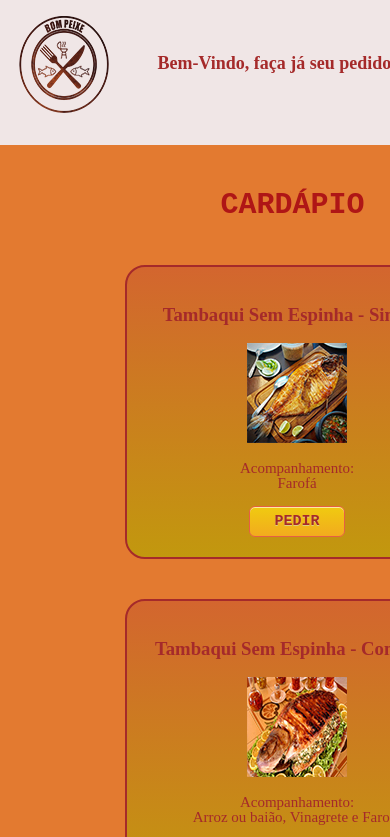
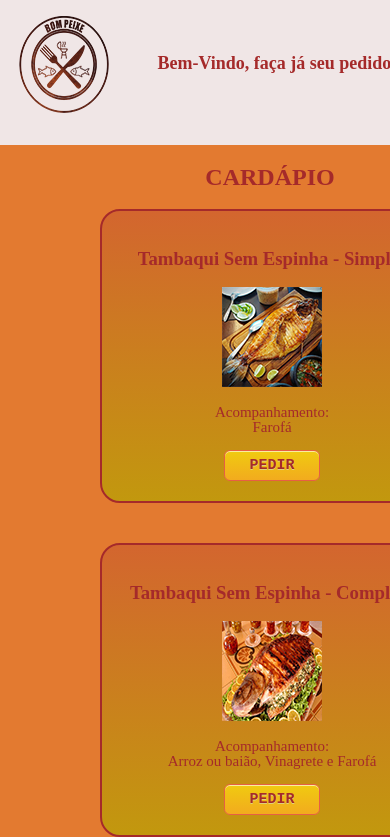
Before and after one commit to TalissonRaian/deliverybompeixe, a plain HTML site: page index.html in a window 390 px wide. Shown: the top 837 px of the page. Drawn offline with Linux system fonts and the light colour scheme.

Commit message:
ajuste de centralização

```diff
--- a/index.html
+++ b/index.html
@@ -24,11 +24,9 @@
         </header>
     </div>
     <main class="cont-principal">
-        <div class="titulocad">
-            <h2>CARDÁPIO</h2>
-        </div>
 
         <div class="cardapio">
+            <h2 class="titulo-card">CARDÁPIO</h2>
             <div class="itens">
                 <nav class="simples">
                     <h3 class="tambsimples">Tambaqui Sem Espinha - Simples</h3>
--- a/pag.css
+++ b/pag.css
@@ -140,9 +140,9 @@ body{
         width: 570px;
     }
 
-     .logo{
+    .logo{
         margin: 15px 0 10px;
-     }
+    }
     .listmenu{
         padding: 30px 0px 0px;
     }
@@ -162,29 +162,30 @@ body{
         font-family: 'Times New Roman', Times, serif;
     }
 
-    .titulocad{
-    top: 50%;
-    left: 50%;
-    width: 50%;
-    position: relative;
-    }
     .cardapio{
         display: flex;
         justify-content: center;
+        flex-direction: column;
+    }
+    .titulo-card{
+       width: 200px;
+	    margin: 0 170px;
+        color: brown;
     }
 
     .simples .completo{
         font-size: 10px;
-        display: flex;
+        display:flex;
     }
 
     .itens{
-        width: 180px;
-        display: flex;
+        width: 230px;
+	    margin-left: auto;
+	    margin-right: auto;
         flex-direction: column
     }
     .ifood{
-        width: 180px;
+        width: 200px;
         display: flex;
         padding: 30px;
         border-radius: 90px;
```
